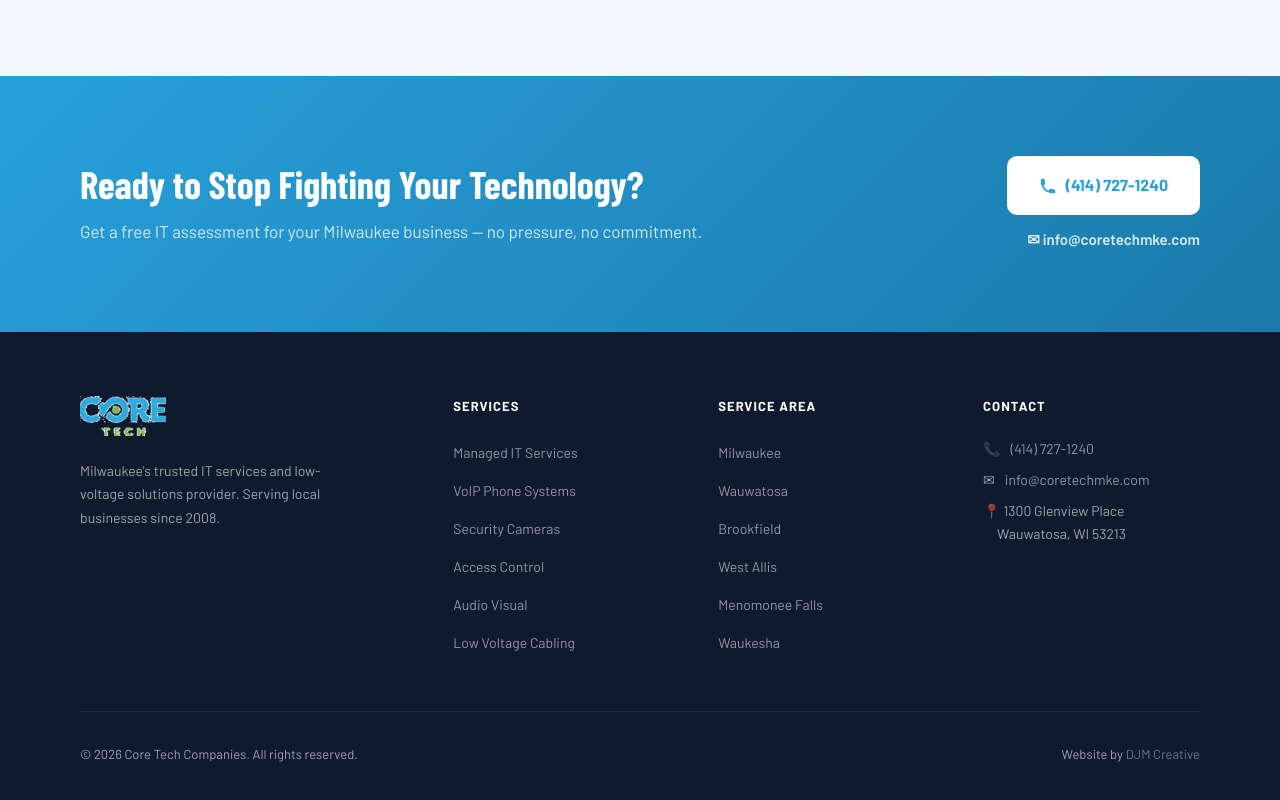
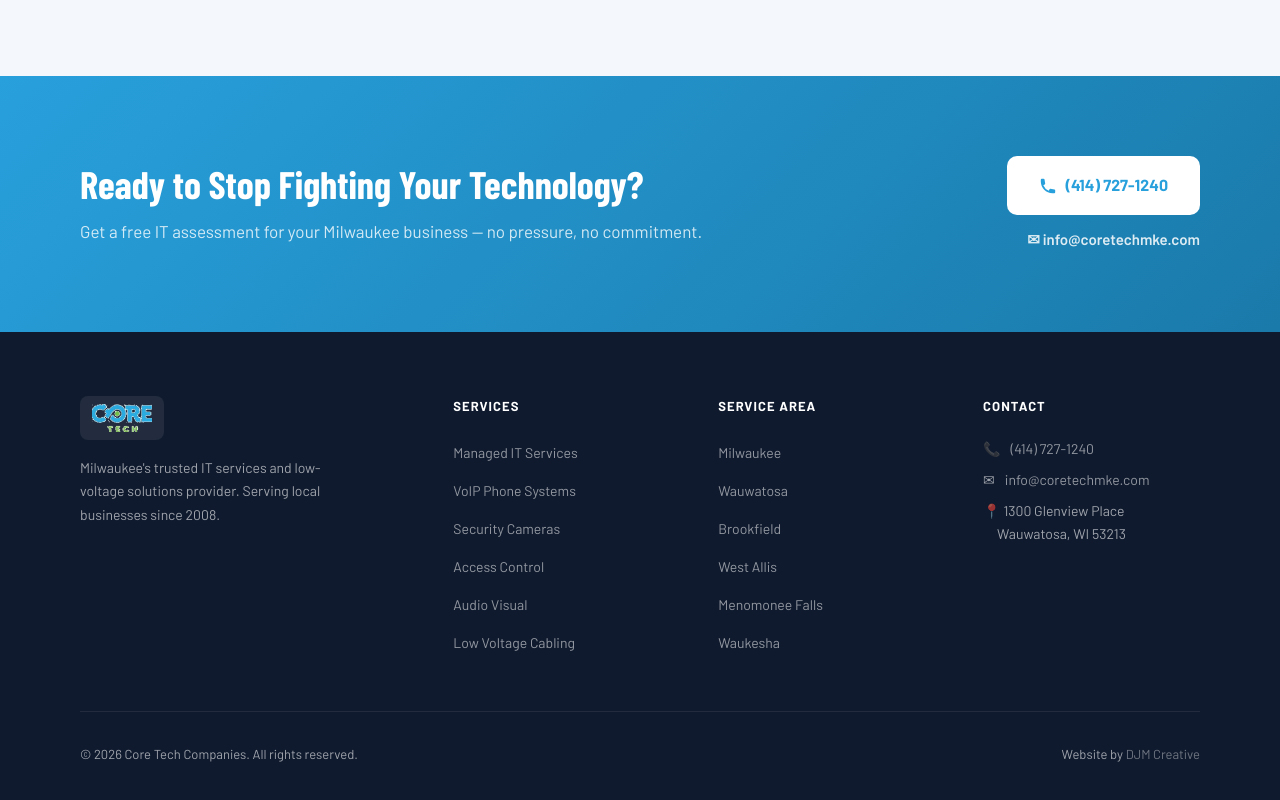
Before and after one commit to djmcreative/Core-Tech, a plain HTML site: page index.html in a window 1280 px wide. Shown: the part 5094-5894 px from the top of the page. Drawn offline with nearby package versions, Linux system fonts and the light colour scheme; a web font is replaced by a local one.

Commit message:
Add files via upload

```diff
--- a/assets/styles.css
+++ b/assets/styles.css
@@ -403,7 +403,12 @@
   display: grid; grid-template-columns: 1.5fr 1fr 1fr 1fr;
   gap: 48px; margin-bottom: 56px;
 }
-.footer-brand img { height: 40px; margin-bottom: 16px;  }
+.footer-brand img {
+  height: 44px; width: auto; margin-bottom: 16px;
+  background: rgba(255,255,255,0.08);
+  padding: 8px 12px; border-radius: 8px;
+  display: block;
+}
 .footer-brand p { font-size: 14px; line-height: 1.7; max-width: 260px; }
 .footer-col h5 {
   font-size: 13px; font-weight: 700; letter-spacing: .08em;
```
